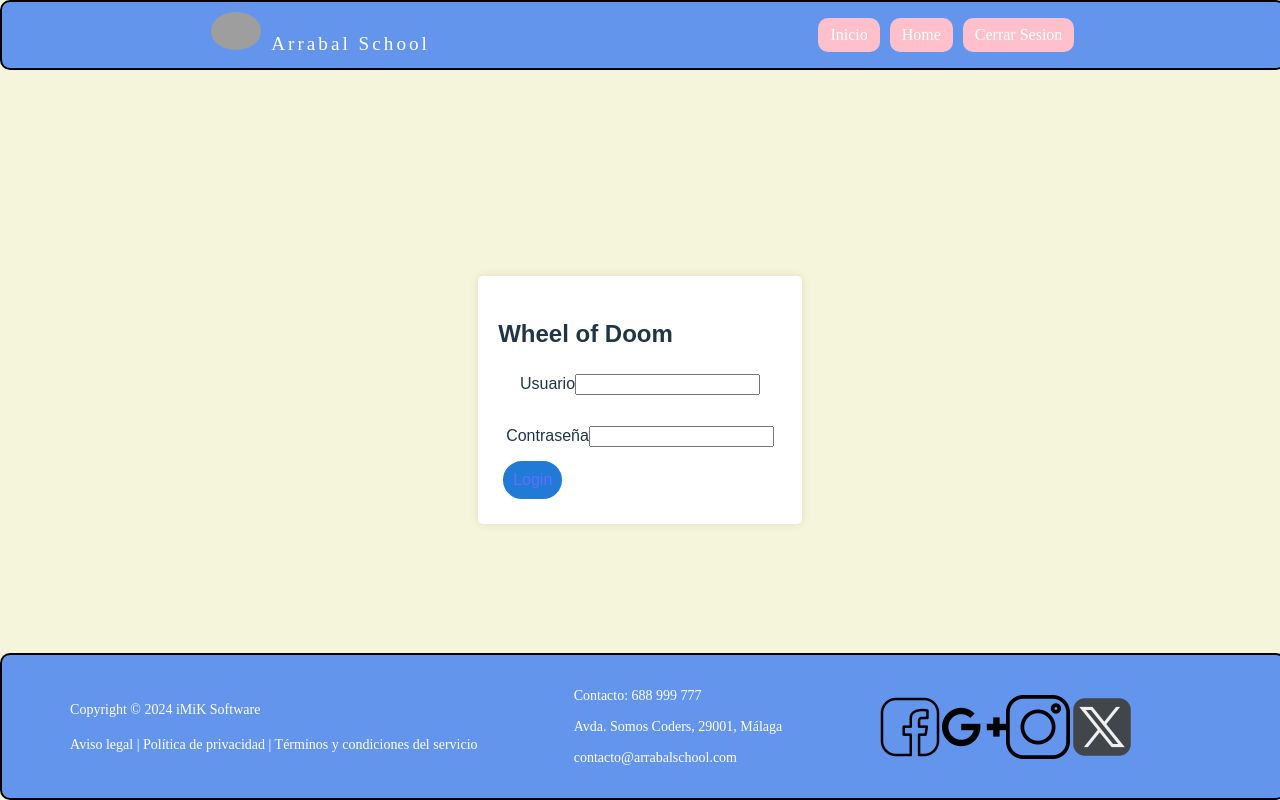
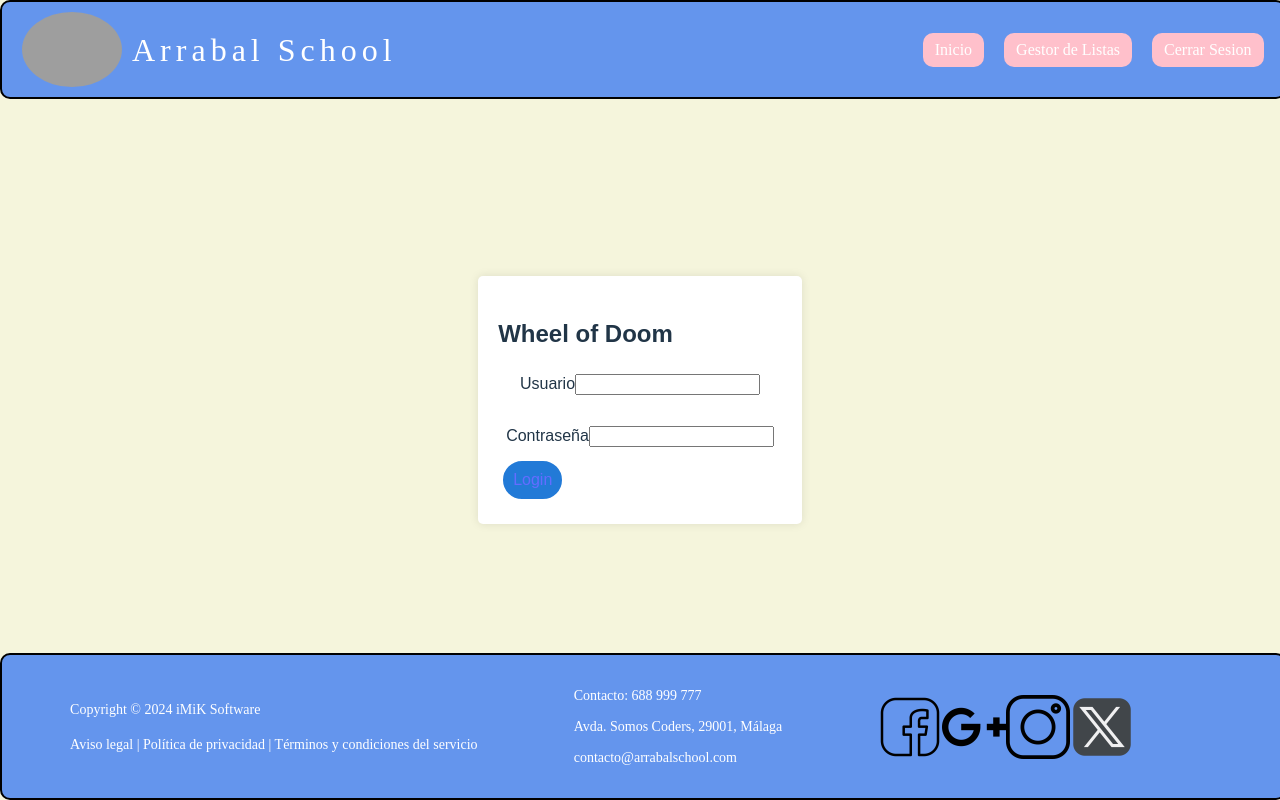
Before and after one commit to Claudia-Arias/Proyecto4, a React (Vite) app in the folder React4/: page / in a window 1280 px wide. Built offline with nearby package versions, Linux system fonts and the light colour scheme; grey boxes are pictures that could not be loaded; the HTML template or start-up script is replaced by a standard one.

Commit message:
Chanfes at Navbar

```diff
--- a/React4/src/components/NavFooter/Navbar.css
+++ b/React4/src/components/NavFooter/Navbar.css
@@ -2,7 +2,7 @@
     position: fixed;
     top: 0;
     display: flex;
-    justify-content: space-around;
+    justify-content: space-between;
     flex-wrap: wrap;
     left: 0;
     align-items: center;
@@ -14,22 +14,38 @@
     border: solid black 2px;
     border-radius: 10px;
 }
+
+.logo{
+    display: flex;
+    align-items: center;
+}
+
 .logo img {
-    width: 50px;
+    width: 100px;
     height: auto;
     margin-right: 10px;
     border-radius: 50%;
 }
 
 .logo span {
-    font-size: 1.2rem;
+    font-size: 2rem;
     font-family: cursive;
-    letter-spacing: 3px;
+    letter-spacing: 5px;
+    transition: font-size 0.8s ease;
 }
 
+.logo span:hover{
+    cursor: pointer;
+    color: rgb(252, 239, 124);
+    font-size: 3rem;
+}
+
+.nav-buttons{
+    display: flex;
+}
 .nav-buttons button {
     font-family: cursive;
-    margin-left: 10px;
+    margin-left: 20px;
     padding: 8px 12px;
     background-color: pink;
     border: none;
@@ -37,3 +53,9 @@
     border-radius: 10px;
     color: white;
 }
+
+.nav-buttons button:hover{
+    background-color: rgb(252, 239, 124);
+    color: cornflowerblue;
+    border: solid pink 2px;
+}
--- a/React4/src/components/NavFooter/Navbar.jsx
+++ b/React4/src/components/NavFooter/Navbar.jsx
@@ -11,12 +11,11 @@ function Navbar() {
     <nav className='navbar'>
         <div className='logo'>
         <img src= {Logo} alt='Arrabal School' />
-            {/* <img src="./img/logo.png" alt="Arrabal School" /> */}
             <span>Arrabal School</span>
         </div>
         <div className='nav-buttons'>
             <button>Inicio</button>
-            <button>Home</button>
+            <button>Gestor de Listas</button>
             <button>Cerrar Sesion</button>
         </div>
     </nav>
```
